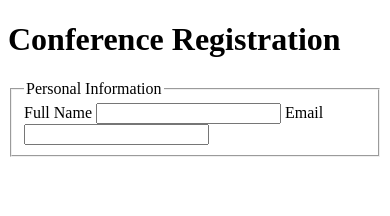
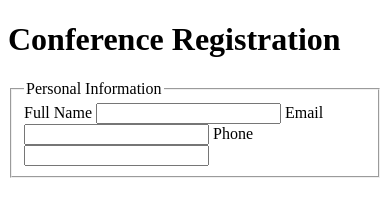
Before and after one commit to rel770/conference-registration, a plain HTML site: page index.html in a window 390 px wide. Drawn offline with Linux system fonts and the light colour scheme.

Commit message:
Add phone input field

```diff
--- a/index.html
+++ b/index.html
@@ -19,6 +19,9 @@
             <label for="email">Email</label>
             <input type="email" id="email" name="email" required>
 
+            <label for="phone">Phone</label>
+            <input type="tel" id="phone" name="phone" required pattern="[0-9+\-\s\(\)]+">
+
         </fieldset>
     </form>
 </body>
```
